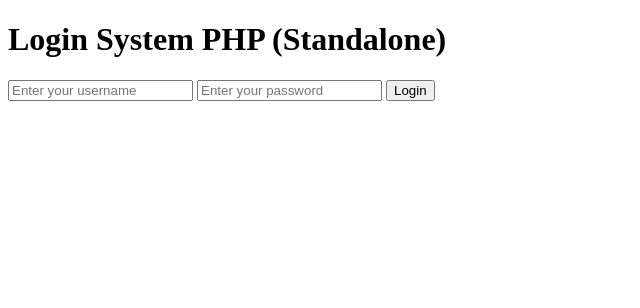
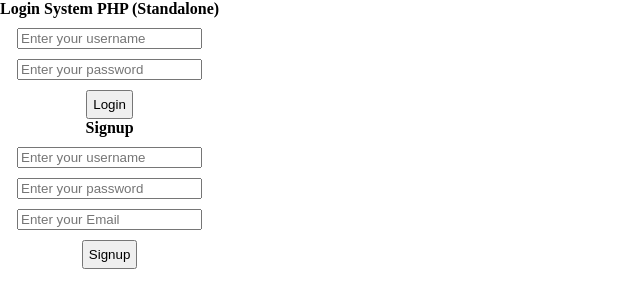
Before and after one commit to cyberadityacode/php, a PHP site: page /login.php in a window 1280 px wide. Shown: the top 308 px of the page, without its empty margins (0-640 px from the left). Run offline with PHP 8.4, Linux system fonts and the light colour scheme.

Commit message:
added signup system in php

```diff
--- /dev/null
+++ b/09_LoginSystem_PHP(Standalone)/includes/config_session.inc.php
@@ -0,0 +1,32 @@
+<?php
+
+// prevent user to deploy session via url and enable only those session cookies which are  generated by our server
+ini_set("session.use_only_cookies", 1);
+ini_set("session.use_strict_mode", 1);
+
+session_set_cookie_params([
+    "lifetime" => 1800,
+    "domain" => "localhost",
+    "path" => "/",
+    "secure" => true,
+    "httponly" => true
+]);
+
+// regenerate id for session cookie after every 30mins, it prevent attacker from session hijacking
+
+session_start();
+
+if (!isset($_SESSION['last_regeneration'])) {
+    regenerate_session_id();
+} else {
+    $interval = 60 * 30;
+    if (time() - $_SESSION['last_regeneration'] >= $interval) {
+        regenerate_session_id();
+    }
+}
+
+function regenerate_session_id()
+{
+    session_regenerate_id();
+    $_SESSION['last_regeneration'] = time();
+}
--- /dev/null
+++ b/09_LoginSystem_PHP(Standalone)/includes/signup_view.inc.php
@@ -0,0 +1,46 @@
+<?php
+
+declare(strict_types=1);
+
+function signupInput(): void
+{
+    // Username
+    if (isset($_SESSION['signupData']['username']) && !isset($_SESSION['errorsSignup']['usernameTaken'])) {
+        $username = htmlspecialchars($_SESSION['signupData']['username']);
+        echo '<input type="text" name="username" placeholder="Enter your username" value="' . $username . '">';
+    } else {
+        echo '<input type="text" name="username" placeholder="Enter your username">';
+    }
+
+    // Password
+    echo '<input type="password" name="password" placeholder="Enter your password">';
+
+    // Email
+    if (
+        isset($_SESSION['signupData']['email']) &&
+        !isset($_SESSION['errorsSignup']['emailUsed']) &&
+        !isset($_SESSION['errorsSignup']['invalidEmail'])
+    ) {
+        $email = htmlspecialchars($_SESSION['signupData']['email']);
+        echo '<input type="email" name="email" placeholder="Enter your Email" value="' . $email . '">';
+    } else {
+        echo '<input type="email" name="email" placeholder="Enter your Email">';
+    }
+}
+
+function checkSignupError(): void
+{
+    if (isset($_SESSION['errorsSignup'])) {
+        $errors = $_SESSION['errorsSignup'];
+        echo "<br>";
+
+        foreach ($errors as $error) {
+            echo "<p class='form-error'>" . htmlspecialchars($error) . "</p>";
+        }
+
+        unset($_SESSION['errorsSignup']);
+    } elseif (isset($_GET['signup']) && $_GET['signup'] === 'success') {
+        echo "<br>";
+        echo "<p class='signup-success'>Signup Successful!</p>";
+    }
+}
--- a/09_LoginSystem_PHP(Standalone)/login.php
+++ b/09_LoginSystem_PHP(Standalone)/login.php
@@ -1,23 +1,47 @@
+<?php
+require_once "includes/signup_view.inc.php";
+require_once "includes/config_session.inc.php";
+?>
+
 <!DOCTYPE html>
 <html lang="en">
 
 <head>
     <meta charset="UTF-8">
     <meta name="viewport" content="width=device-width, initial-scale=1.0">
+    <link rel="stylesheet" href="style.css">
     <title>Login System PHP(Standalone)</title>
 </head>
 
 <body>
-    <h1>Login System PHP (Standalone)</h1>
 
-    <div>
-        <form action="includes/login.inc.php" method="post">
-            <input type="text" name="username" placeholder="Enter your username">
-            <input type="password" name="password" placeholder="Enter your password">
-            <button type="submit">Login</button>
+    <main>
 
-        </form>
-    </div>
+
+        <section class="login-section">
+            <h4>Login System PHP (Standalone)</h4>
+            <form action="includes/login.inc.php" method="post">
+                <input type="text" name="username" placeholder="Enter your username">
+                <input type="password" name="password" placeholder="Enter your password">
+                <button type="submit">Login</button>
+            </form>
+        </section>
+
+        <section class="signup-section">
+            <h4>Signup</h4>
+            <form action="includes/signup.inc.php" method="post">
+                <?php
+                signupInput();
+                ?>
+
+                <button type="submit">Signup</button>
+            </form>
+
+            <?php
+            checkSignupError();
+            ?>
+        </section>
+    </main>
 </body>
 
 </html>
--- /dev/null
+++ b/09_LoginSystem_PHP(Standalone)/style.css
@@ -0,0 +1,43 @@
+* {
+    margin: 0;
+    box-sizing: border-box;
+}
+
+h1{
+    text-align: center;
+    margin-bottom: 1rem;
+}
+
+.login-section, .signup-section{
+    display: flex;
+    justify-content: center;
+    gap: 10px;
+    align-items: center;
+    flex-direction: column;
+}
+
+.login-section form, .signup-section form{
+    display: flex;
+    flex-direction: column;
+    gap: 10px;
+    justify-content: center;
+    align-items: center;
+}
+
+.login-section form button ,.signup-section form button {
+    padding: 5px;
+}
+
+main{
+    display: flex;
+    flex-direction: column;
+    justify-content: center;
+    float: left;
+}
+
+.form-error{
+    color: red;
+}
+.signup-success{
+    color: green;
+}
```
Also changed, not shown: 09_LoginSystem_PHP(Standalone)/db.sql (added, +8 -0 lines), 09_LoginSystem_PHP(Standalone)/includes/dbh.inc.php (added, +15 -0 lines), 09_LoginSystem_PHP(Standalone)/includes/signup.inc.php (added, +70 -0 lines), 09_LoginSystem_PHP(Standalone)/includes/signup_control.inc.php (added, +55 -0 lines), 09_LoginSystem_PHP(Standalone)/includes/signup_model.inc.php (added, +65 -0 lines), 09_LoginSystem_PHP(Standalone)/readme.md (added).
